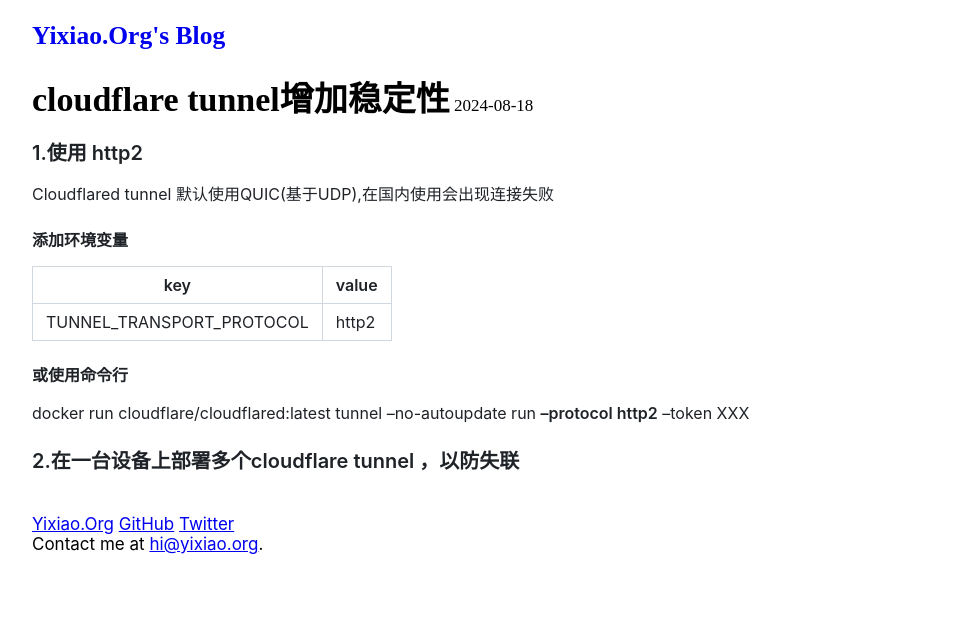
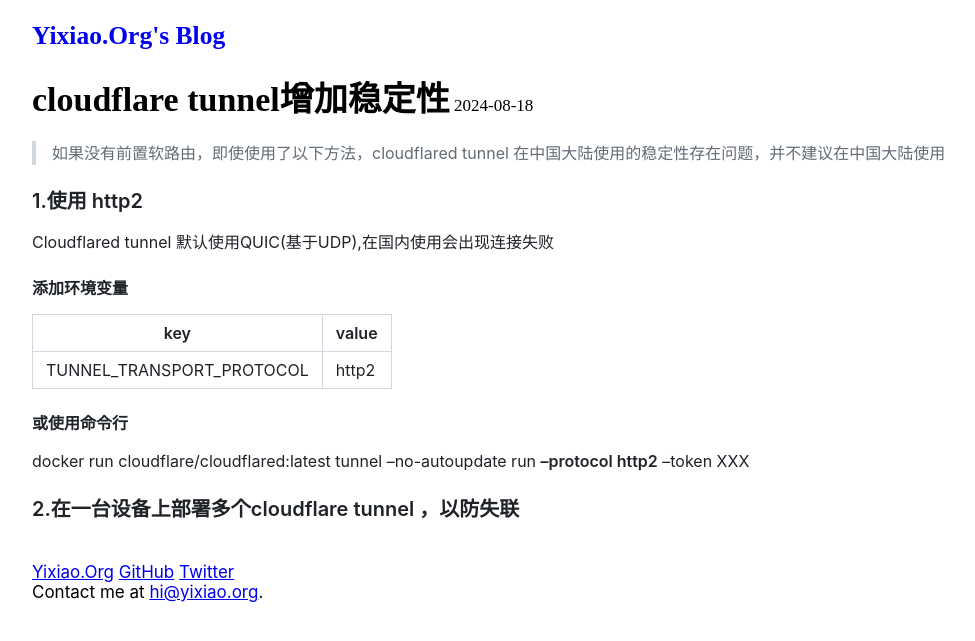
Before and after one commit to YixiaoOrg/blog.yixiao.org, a Jekyll site: the page built from _posts/2024-08-18-cloudflare tunnel增加稳定性.md, in a window 1280 px wide. Shown: the top 641 px of the page, without its empty margins (6-981 px from the left). Built offline with Jekyll 4.4.1, drawn with Linux system fonts in a browser that asks for light colours; comment, search, counter and statistics services are not loaded.

Commit message:
[create-pull-request] automated change

```diff
--- a/_posts/2024-08-18-cloudflare tunnel增加稳定性.md
+++ b/_posts/2024-08-18-cloudflare tunnel增加稳定性.md
@@ -6,6 +6,10 @@ permalink: /2024/08/cloudflared.html
 ---
 
 
+
+
+
+>如果没有前置软路由，即使使用了以下方法，cloudflared tunnel 在中国大陆使用的稳定性存在问题，并不建议在中国大陆使用
 
 ### 1.使用 http2
 Cloudflared tunnel 默认使用QUIC(基于UDP),在国内使用会出现连接失败
```
